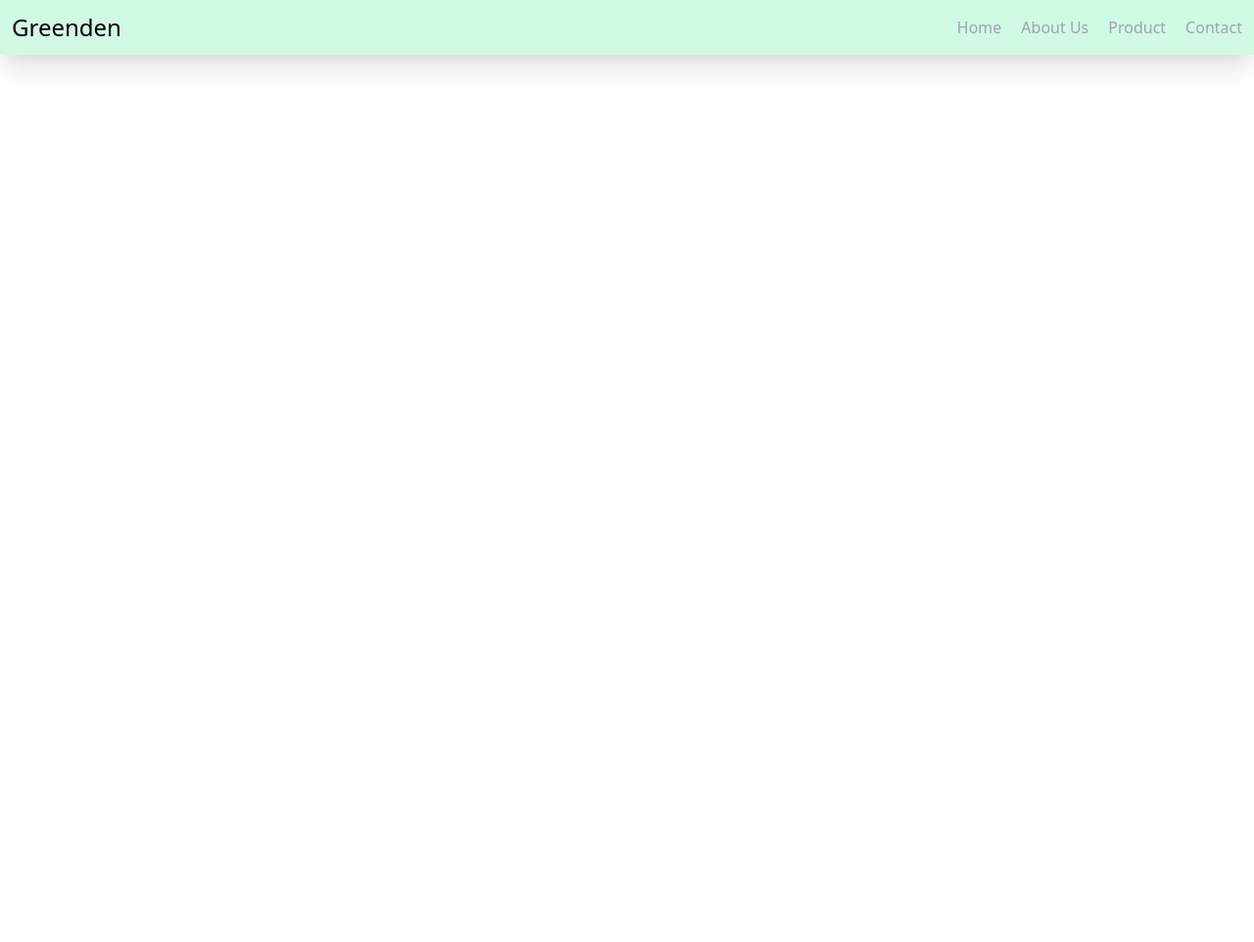
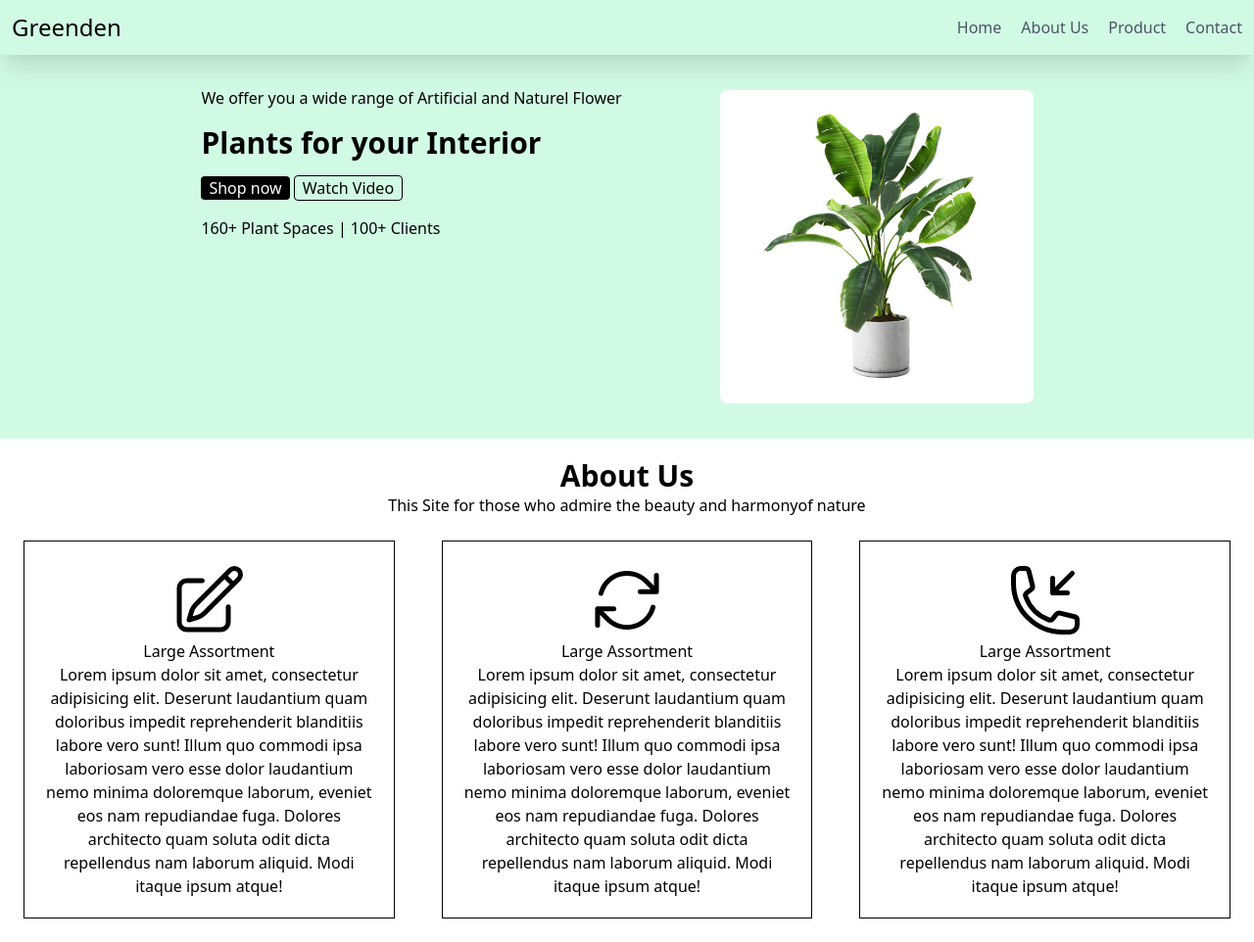
Before and after one commit to spartanachu/Tailwindcssgreenden, a plain HTML site: page index.html in a window 1280 px wide. Shown: the whole page at 98% size. Before the commit the page ends 800 px from the top, so only its background shows below. Drawn offline with nearby package versions, Linux system fonts and the light colour scheme.

Commit message:
new update

```diff
--- a/index.html
+++ b/index.html
@@ -9,14 +9,64 @@
 </head>
 <body>
     <!-- Responsive Navbar -->
-    <nav class="bg-green-100 p-3 flex items-center justify-between shadow-xl">
+    <nav class="bg-green-100 p-3 flex items-center justify-between shadow-xl sticky top-0">
         <h1 class="text-2xl">Greenden</h1>
-        <ul class="flex gap-5 text-gray-400">
+        <svg xmlns="http://www.w3.org/2000/svg" fill="none" viewBox="0 0 24 24" stroke-width="1.5" stroke="currentColor" class="w-6 h-6 md:hidden">
+            <path stroke-linecap="round" stroke-linejoin="round" d="M3.75 6.75h16.5M3.75 12h16.5m-16.5 5.25h16.5" />
+          </svg>
+
+        <ul class="flex gap-5 text-gray-600 hidden md:flex">
             <li><a class="hover:underline hover:text-black" href="#">Home</a></li>
-            <li><a href="#">About Us</a></li>
-            <li><a href="#">Product</a></li>
-            <li><a href="#">Contact</a></li>
+            <li><a class="hover:underline hover:text-black" href="#">About Us</a></li>
+            <li><a class="hover:underline hover:text-black" href="#">Product</a></li>
+            <li><a class="hover:underline hover:text-black" href="#">Contact</a></li>
         </ul>
     </nav>
+    <section class="bg-green-100 pl-4 pt-4 pr-4 pb-4 flex justify-center">
+        <div>
+            <p class="mt-4">We offer you a wide range of Artificial and Naturel Flower</p>
+        <h2 class="font-bold text-3xl mt-4">Plants for your Interior</h2>
+        <div>
+            <button class="bg-black text-white rounded px-2 mt-4">Shop now</button>
+            <button class="border border-black rounded px-2">Watch Video</button>
+        </div>
+        <p class="mt-4">160+ Plant Spaces | 100+ Clients</p>
+        </div>
+        <div class="hidden md:block p-5 ml-20">
+            <img src="./image/header-flower.jpg" alt="Header Flower" class="w-80 rounded-lg" >
+        </div>
+
+    </section>
+    <section class="text-center">
+        <h2 class="font-bold text-3xl mt-5">About Us</h2>
+        <p>This Site for those who admire the beauty and harmonyof nature</p>
+        <div class="md:flex">
+            <div class="border border-black p-5 m-6">
+                <svg xmlns="http://www.w3.org/2000/svg" fill="none" viewBox="0 0 24 24" stroke-width="1.5" stroke="currentColor" class="w-20 h-20 inline">
+                    <path stroke-linecap="round" stroke-linejoin="round" d="m16.862 4.487 1.687-1.688a1.875 1.875 0 1 1 2.652 2.652L10.582 16.07a4.5 4.5 0 0 1-1.897 1.13L6 18l.8-2.685a4.5 4.5 0 0 1 1.13-1.897l8.932-8.931Zm0 0L19.5 7.125M18 14v4.75A2.25 2.25 0 0 1 15.75 21H5.25A2.25 2.25 0 0 1 3 18.75V8.25A2.25 2.25 0 0 1 5.25 6H10" />
+                  </svg>
+
+                <h2 class="font-medium ">Large Assortment</h2>
+                <p>Lorem ipsum dolor sit amet, consectetur adipisicing elit. Deserunt laudantium quam doloribus impedit reprehenderit blanditiis labore vero sunt! Illum quo commodi ipsa laboriosam vero esse dolor laudantium nemo minima doloremque laborum, eveniet eos nam repudiandae fuga. Dolores architecto quam soluta odit dicta repellendus nam laborum aliquid. Modi itaque ipsum atque!</p>
+            </div>
+            <div class="border border-black p-5 m-6">
+                <svg xmlns="http://www.w3.org/2000/svg" fill="none" viewBox="0 0 24 24" stroke-width="1.5" stroke="currentColor" class="w-20 h-20 inline">
+                    <path stroke-linecap="round" stroke-linejoin="round" d="M16.023 9.348h4.992v-.001M2.985 19.644v-4.992m0 0h4.992m-4.993 0 3.181 3.183a8.25 8.25 0 0 0 13.803-3.7M4.031 9.865a8.25 8.25 0 0 1 13.803-3.7l3.181 3.182m0-4.991v4.99" />
+                  </svg>
+
+                <h2 class="font-medium ">Large Assortment</h2>
+                <p>Lorem ipsum dolor sit amet, consectetur adipisicing elit. Deserunt laudantium quam doloribus impedit reprehenderit blanditiis labore vero sunt! Illum quo commodi ipsa laboriosam vero esse dolor laudantium nemo minima doloremque laborum, eveniet eos nam repudiandae fuga. Dolores architecto quam soluta odit dicta repellendus nam laborum aliquid. Modi itaque ipsum atque!</p>
+            </div>
+            <div class="border border-black p-5 m-6">
+                <svg xmlns="http://www.w3.org/2000/svg" fill="none" viewBox="0 0 24 24" stroke-width="1.5" stroke="currentColor" class="w-20 h-20 inline">
+                    <path stroke-linecap="round" stroke-linejoin="round" d="M14.25 9.75v-4.5m0 4.5h4.5m-4.5 0 6-6m-3 18c-8.284 0-15-6.716-15-15V4.5A2.25 2.25 0 0 1 4.5 2.25h1.372c.516 0 .966.351 1.091.852l1.106 4.423c.11.44-.054.902-.417 1.173l-1.293.97a1.062 1.062 0 0 0-.38 1.21 12.035 12.035 0 0 0 7.143 7.143c.441.162.928-.004 1.21-.38l.97-1.293a1.125 1.125 0 0 1 1.173-.417l4.423 1.106c.5.125.852.575.852 1.091V19.5a2.25 2.25 0 0 1-2.25 2.25h-2.25Z" />
+                  </svg>
+
+                <h2 class="font-medium ">Large Assortment</h2>
+                <p>Lorem ipsum dolor sit amet, consectetur adipisicing elit. Deserunt laudantium quam doloribus impedit reprehenderit blanditiis labore vero sunt! Illum quo commodi ipsa laboriosam vero esse dolor laudantium nemo minima doloremque laborum, eveniet eos nam repudiandae fuga. Dolores architecto quam soluta odit dicta repellendus nam laborum aliquid. Modi itaque ipsum atque!</p>
+            </div>
+        </div>
+    </section>
+
 </body>
 </html>
```
Also changed, not shown: image/header-flower.jpg (added).
